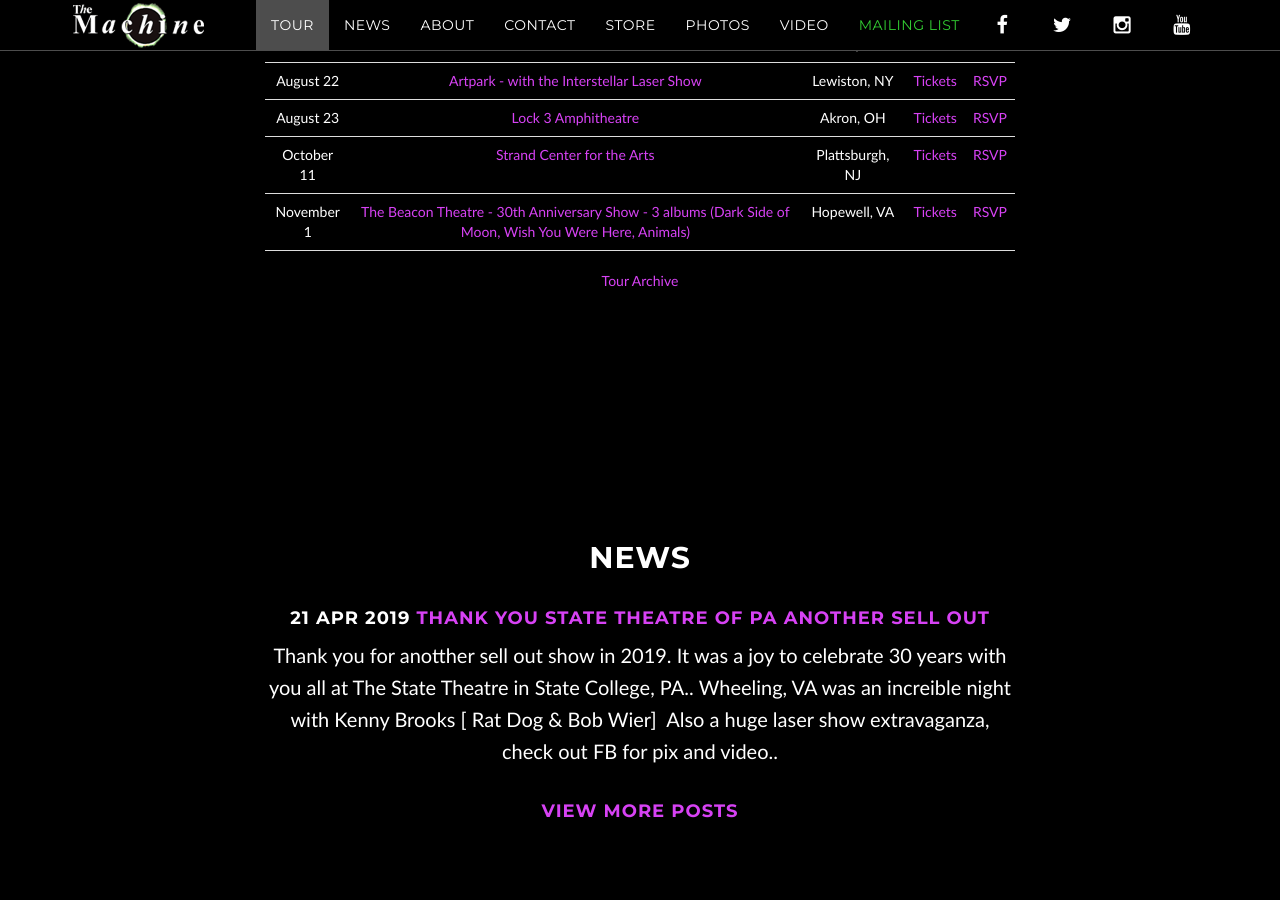
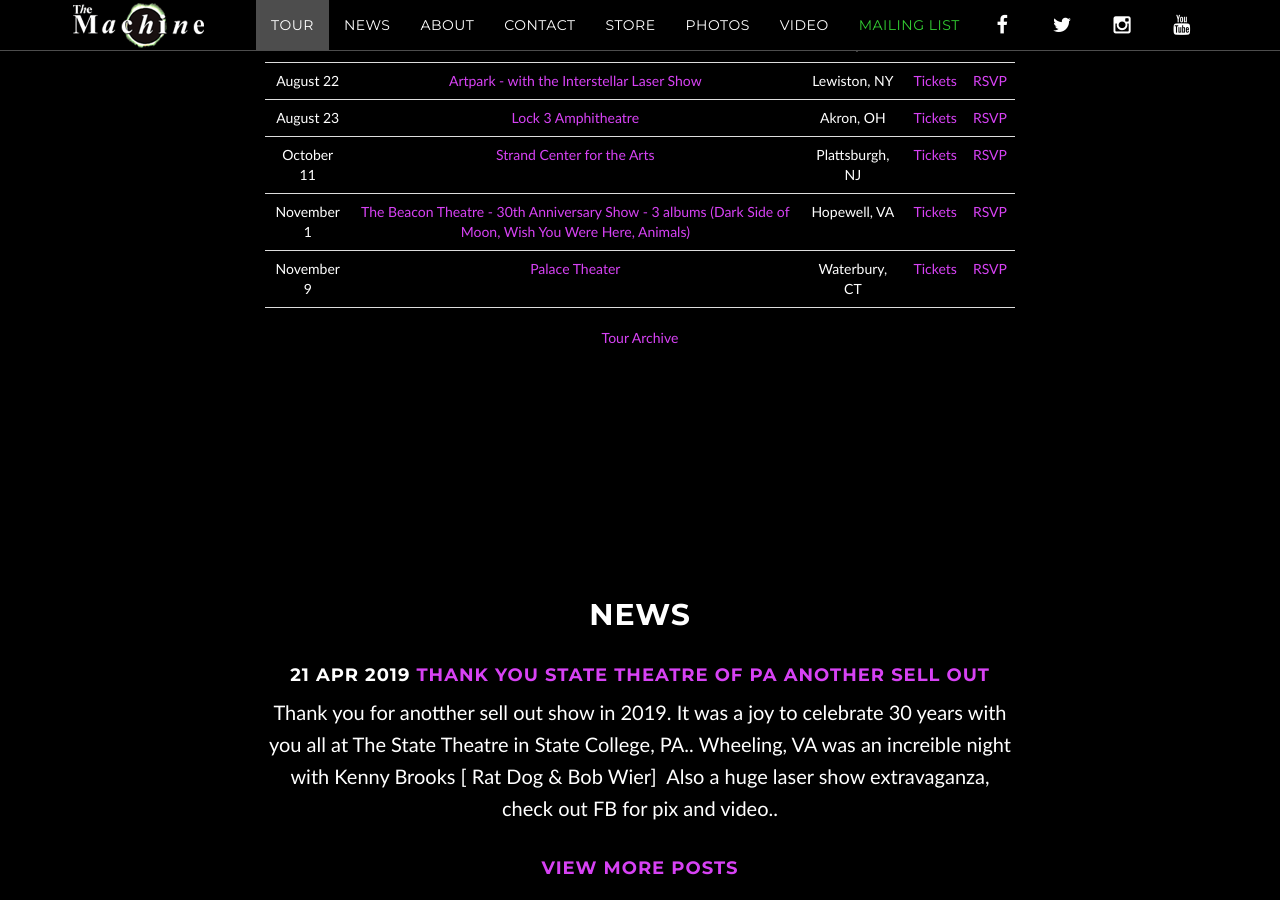
Before and after one commit to machineweb/machineweb.github.io, a Jekyll site: the page built from index.html, in a window 1280 px wide and 900 px high, scrolled down 1657 px. Built offline with Jekyll 4.4.1, drawn with Linux system fonts in a browser that asks for light colours; comment, search, counter and statistics services are not loaded.

Commit message:
New tour item

```diff
--- a/_data/tour.yml
+++ b/_data/tour.yml
@@ -3865,3 +3865,11 @@
     tickets-url: "https://ci.ovationtix.com/35087/production/1010951?performanceId=10414025"
     rsvp-url: "https://www.facebook.com/events/680132542432091/"
     order: "1570766400000"
+
+  - date: "November 9 2019"
+    venue: "Palace Theater"
+    venue-url: ""
+    location: "Waterbury, CT"
+    tickets-url: ""
+    rsvp-url: ""
+    order: "1573275600000"
```
